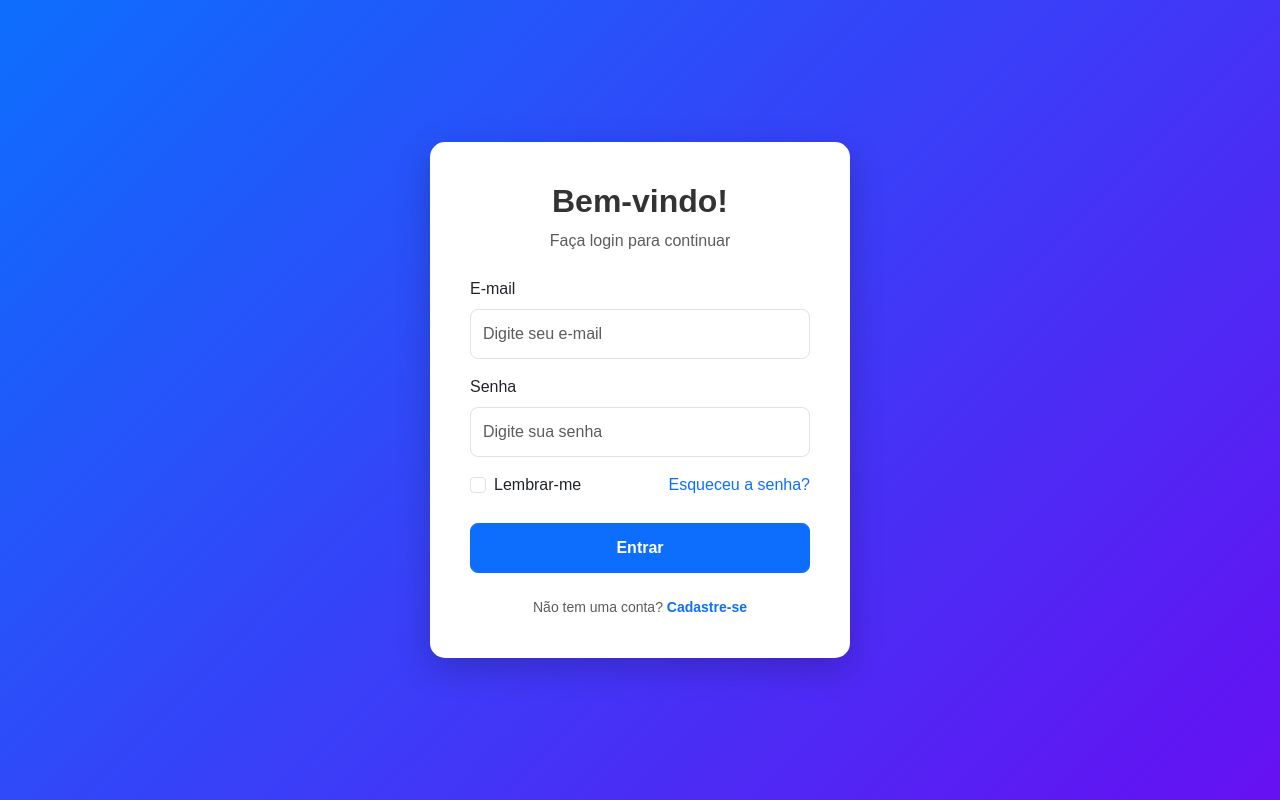
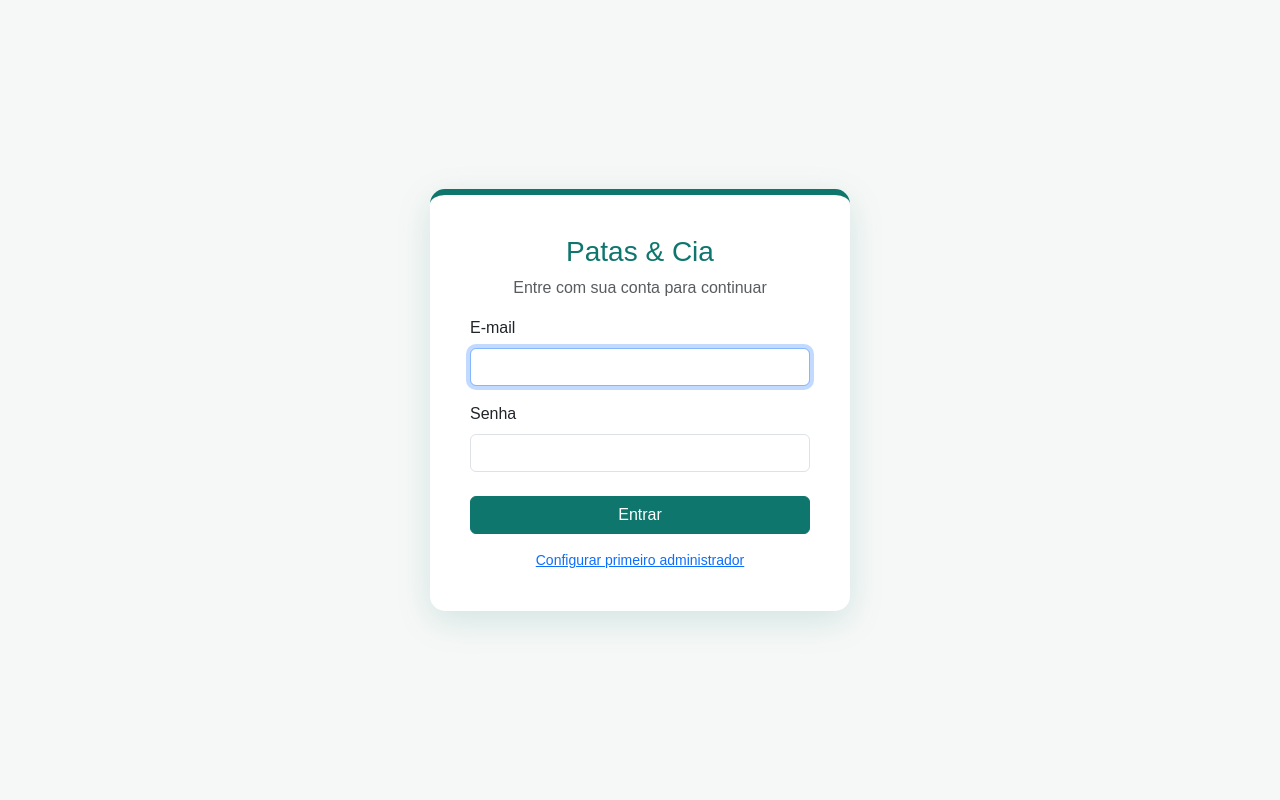
Before and after one commit to fcgraciano/ClinicaVeterinaria, a PHP site: page /Usuarios/Login.php in a window 1280 px wide. Run offline with PHP 8.4, Linux system fonts and the light colour scheme.

Commit message:
Login  pronto

```diff
--- a/Usuarios/Login.php
+++ b/Usuarios/Login.php
@@ -1,115 +1,62 @@
+<?php
+require_once __DIR__ . '/../includes/conexao.php';
+require_once __DIR__ . '/../includes/autenticacao.php';
 
-<!DOCTYPE html>
+if (usuario_logado()) {
+    header('Location: ../inicio/index.php');
+    exit;
+}
+
+$erro = '';
+if ($_SERVER['REQUEST_METHOD'] === 'POST') {
+    $email = isset($_POST['email']) ? trim($_POST['email']) : '';
+    $senha_login = isset($_POST['senha']) ? $_POST['senha'] : '';
+    $consulta = mysqli_prepare($conexao, 'SELECT id, nome, senha_hash FROM usuarios WHERE email = ? AND ativo = 1 LIMIT 1');
+    mysqli_stmt_bind_param($consulta, 's', $email);
+    mysqli_stmt_execute($consulta);
+    mysqli_stmt_bind_result($consulta, $id, $nome, $senha_hash);
+    $encontrado = mysqli_stmt_fetch($consulta);
+    mysqli_stmt_close($consulta);
+
+    if ($encontrado && password_verify($senha_login, $senha_hash)) {
+        session_regenerate_id(true);
+        $_SESSION['usuario_id'] = (int) $id;
+        $_SESSION['usuario_nome'] = $nome;
+        $_SESSION['roles'] = array();
+        $consulta_roles = mysqli_prepare($conexao, 'SELECT g.role FROM grupos_usuario g INNER JOIN usuario_grupos ug ON ug.grupo_id = g.id WHERE ug.usuario_id = ?');
+        mysqli_stmt_bind_param($consulta_roles, 'i', $id);
+        mysqli_stmt_execute($consulta_roles);
+        mysqli_stmt_bind_result($consulta_roles, $role);
+        while (mysqli_stmt_fetch($consulta_roles)) {
+            $_SESSION['roles'][] = $role;
+        }
+        mysqli_stmt_close($consulta_roles);
+        header('Location: ../inicio/index.php');
+        exit;
+    }
+    $erro = 'E-mail ou senha inválidos.';
+}
+?>
+<!doctype html>
 <html lang="pt-BR">
 <head>
-    <meta charset="UTF-8">
-    <meta name="viewport" content="width=device-width, initial-scale=1.0">
-    <title>Login</title>
-
-    <!-- Bootstrap 5 -->
+    <meta charset="utf-8">
+    <meta name="viewport" content="width=device-width, initial-scale=1">
+    <title>Entrar — Patas &amp; Cia</title>
     <link href="https://cdn.jsdelivr.net/npm/bootstrap@5.3.3/dist/css/bootstrap.min.css" rel="stylesheet">
-
-    <style>
-        body {
-            min-height: 100vh;
-            background: linear-gradient(135deg, #0d6efd, #6610f2);
-            display: flex;
-            align-items: center;
-            justify-content: center;
-            font-family: Arial, sans-serif;
-        }
-
-        .login-card {
-            width: 100%;
-            max-width: 420px;
-            background: #fff;
-            padding: 40px;
-            border-radius: 15px;
-            box-shadow: 0 10px 35px rgba(0,0,0,0.2);
-        }
-
-        .login-title {
-            font-weight: bold;
-            color: #333;
-        }
-
-        .form-control {
-            padding: 12px;
-            border-radius: 8px;
-        }
-
-        .btn-login {
-            padding: 12px;
-            border-radius: 8px;
-            font-weight: bold;
-        }
-
-        .login-footer {
-            font-size: 14px;
-        }
-    </style>
+    <style>body{min-height:100vh;background:#f6f8f7;display:grid;place-items:center;font-family:Arial,sans-serif}.login-card{width:min(100% - 2rem,420px);background:#fff;padding:2.5rem;border-radius:15px;box-shadow:0 10px 35px #0f766e26;border-top:6px solid #0f766e}.login-card h1{color:#0f766e}.btn-login{background-color:#0f766e;border-color:#0f766e}.btn-login:hover,.btn-login:focus{background-color:#0b5f59;border-color:#0b5f59}</style>
 </head>
-
 <body>
-
-    <div class="container">
-        <div class="login-card mx-auto">
-
-            <div class="text-center mb-4">
-                <h2 class="login-title">Bem-vindo!</h2>
-                <p class="text-muted">Faça login para continuar</p>
-            </div>
-
-            <form>
-                <div class="mb-3">
-                    <label class="form-label">E-mail</label>
-                    <input
-                        type="email"
-                        class="form-control"
-                        placeholder="Digite seu e-mail"
-                        required>
-                </div>
-
-                <div class="mb-3">
-                    <label class="form-label">Senha</label>
-                    <input
-                        type="password"
-                        class="form-control"
-                        placeholder="Digite sua senha"
-                        required>
-                </div>
-
-                <div class="d-flex justify-content-between mb-4">
-                    <div class="form-check">
-                        <input
-                            type="checkbox"
-                            class="form-check-input"
-                            id="lembrar">
-                        <label class="form-check-label" for="lembrar">
-                            Lembrar-me
-                        </label>
-                    </div>
-
-                    <a href="#" class="text-decoration-none">
-                        Esqueceu a senha?
-                    </a>
-                </div>
-
-                <button type="submit"
-                    class="btn btn-primary btn-login w-100">
-                    Entrar
-                </button>
-            </form>
-
-            <div class="text-center mt-4 login-footer">
-                <span class="text-muted">Não tem uma conta?</span>
-                <a href="#" class="text-decoration-none fw-bold">
-                    Cadastre-se
-                </a>
-            </div>
-
-        </div>
-    </div>
-
+<main class="login-card">
+    <h1 class="h3 text-center">Patas &amp; Cia</h1>
+    <p class="text-center text-muted">Entre com sua conta para continuar</p>
+    <?php if ($erro !== ''): ?><div class="alert alert-danger" role="alert"><?php echo htmlspecialchars($erro, ENT_QUOTES, 'UTF-8'); ?></div><?php endif; ?>
+    <form method="post" action="" autocomplete="on">
+        <div class="mb-3"><label class="form-label" for="email">E-mail</label><input class="form-control" id="email" name="email" type="email" maxlength="190" required autofocus></div>
+        <div class="mb-4"><label class="form-label" for="senha">Senha</label><input class="form-control" id="senha" name="senha" type="password" required></div>
+        <button class="btn btn-login text-white w-100" type="submit">Entrar</button>
+    </form>
+    <p class="small text-center mt-3 mb-0"><a href="PrimeiroAcesso.php">Configurar primeiro administrador</a></p>
+</main>
 </body>
 </html>
--- /dev/null
+++ b/Usuarios/Sair.php
@@ -0,0 +1,5 @@
+<?php
+require_once __DIR__ . '/../includes/autenticacao.php';
+encerrar_sessao();
+header('Location: Login.php');
+exit;
--- a/Usuarios/Usuarios.php
+++ b/Usuarios/Usuarios.php
@@ -1,4 +1,8 @@
 
+<?php
+require_once __DIR__ . '/../includes/autenticacao.php';
+exigir_role(array('admin'));
+?>
 <!DOCTYPE html>
 <html lang="pt-BR">
 <head>
--- a/agendamento/index.php
+++ b/agendamento/index.php
@@ -1,4 +1,4 @@
-<?php include '../includes/cabecalho.php'; ?>
+<?php require_once __DIR__ . '/../includes/autenticacao.php'; exigir_role(array('recepcao')); include '../includes/cabecalho.php'; ?>
 
 <h1>Agendamento</h1>
 
--- a/cadastro/index.php
+++ b/cadastro/index.php
@@ -1,4 +1,4 @@
-<?php include '../includes/cabecalho.php'; ?>
+<?php require_once __DIR__ . '/../includes/autenticacao.php'; exigir_role(array('recepcao')); include '../includes/cabecalho.php'; ?>
 
 <h1>Cadastro</h1>
 
--- a/estoque/index.php
+++ b/estoque/index.php
@@ -1,4 +1,4 @@
-<?php include '../includes/cabecalho.php'; ?>
+<?php require_once __DIR__ . '/../includes/autenticacao.php'; exigir_role(array('estoque')); include '../includes/cabecalho.php'; ?>
 
 <h1>Estoque</h1>
 
--- a/financeiro/index.php
+++ b/financeiro/index.php
@@ -1,4 +1,4 @@
-<?php include '../includes/cabecalho.php'; ?>
+<?php require_once __DIR__ . '/../includes/autenticacao.php'; exigir_role(array('financeiro')); include '../includes/cabecalho.php'; ?>
 
 <h1>Financeiro</h1>
 
--- a/financeiro1/index.php
+++ b/financeiro1/index.php
@@ -1,4 +1,4 @@
-<?php include '../includes/cabecalho.php'; ?>
+<?php require_once __DIR__ . '/../includes/autenticacao.php'; exigir_role(array('financeiro')); include '../includes/cabecalho.php'; ?>
 
 <h1>Financeiro 01</h1>
 
--- a/includes/cabecalho.php
+++ b/includes/cabecalho.php
@@ -33,6 +33,11 @@
                     <a class="nav-link" href="../inicio/index.php">Início</a>
                 </li>
 
+                <?php if (isset($_SESSION['usuario_nome'])): ?>
+                <li class="nav-item"><span class="nav-link">Olá, <?php echo htmlspecialchars($_SESSION['usuario_nome'], ENT_QUOTES, 'UTF-8'); ?></span></li>
+                <li class="nav-item"><a class="nav-link" href="../Usuarios/Sair.php">Sair</a></li>
+                <?php endif; ?>
+
 
 
             </ul>
--- a/index.php
+++ b/index.php
@@ -1,3 +1,3 @@
 <?php
-// Quem abrir o site vai direto para a página inicial
-header("Location: inicio/index.php");
+header('Location: Usuarios/Login.php');
+exit;
--- a/inicio/index.php
+++ b/inicio/index.php
@@ -1,4 +1,8 @@
-<?php include '../includes/cabecalho.php'; ?>
+<?php
+require_once __DIR__ . '/../includes/autenticacao.php';
+exigir_login();
+include '../includes/cabecalho.php';
+?>
 
 <div class="boas-vindas">
     <h1>Bem-vindo à Patas & Cia</h1>
--- a/prontuario/index.php
+++ b/prontuario/index.php
@@ -1,4 +1,4 @@
-<?php include '../includes/cabecalho.php'; ?>
+<?php require_once __DIR__ . '/../includes/autenticacao.php'; exigir_role(array('veterinario')); include '../includes/cabecalho.php'; ?>
 
 <h1>Prontuário</h1>
 
--- a/relatorios/index.php
+++ b/relatorios/index.php
@@ -1,4 +1,4 @@
-<?php include '../includes/cabecalho.php'; ?>
+<?php require_once __DIR__ . '/../includes/autenticacao.php'; exigir_role(array('admin')); include '../includes/cabecalho.php'; ?>
 
 <h1>Relatórios</h1>
 
--- a/seguranca/index.php
+++ b/seguranca/index.php
@@ -1,4 +1,4 @@
-<?php include '../includes/cabecalho.php'; ?>
+<?php require_once __DIR__ . '/../includes/autenticacao.php'; exigir_role(array('admin')); include '../includes/cabecalho.php'; ?>
 
 <h1>Segurança</h1>
 
--- a/vacinas/index.php
+++ b/vacinas/index.php
@@ -1,4 +1,4 @@
-<?php include '../includes/cabecalho.php'; ?>
+<?php require_once __DIR__ . '/../includes/autenticacao.php'; exigir_role(array('veterinario')); include '../includes/cabecalho.php'; ?>
 
 <h1>Vacinas</h1>
 
```
Also changed, not shown: Usuarios/PrimeiroAcesso.php (added, +59 -0 lines), banco/01_autenticacao.sql (added, +35 -0 lines), includes/autenticacao.php (added, +55 -0 lines), README.md.
